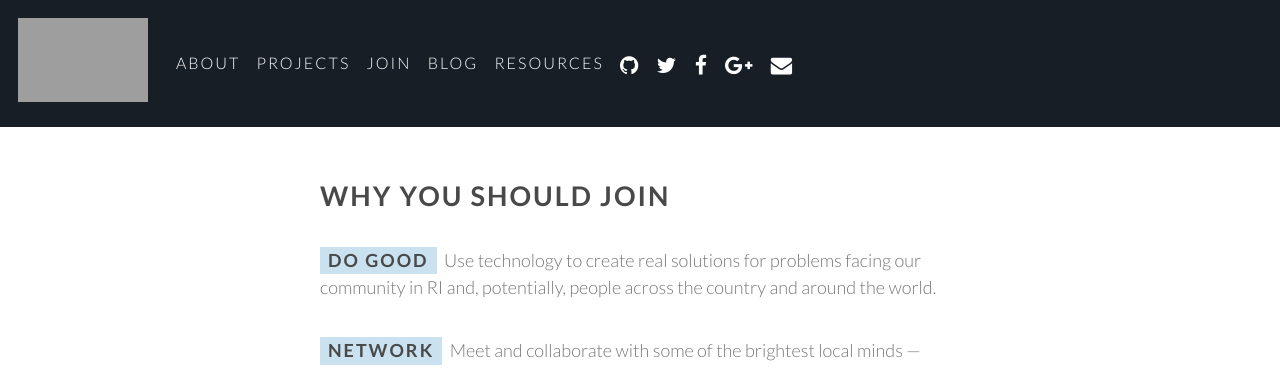
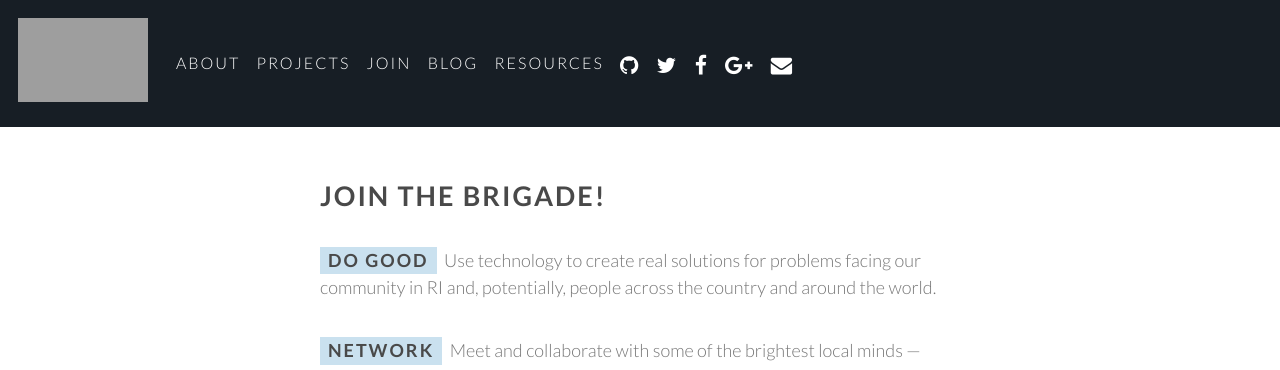
Before and after one commit to codeisland/codeisland.github.io, a Jekyll site: the page built from join/index.html, in a window 1280 px wide, cut to the strip 0-370 px from the top of the page. Built offline with Jekyll 4.4.1, drawn with Linux system fonts in a browser that asks for light colours; nearby versions of some CDN libraries; grey boxes are pictures that could not be loaded.

Commit message:
A little more active, JOIN UP!

```diff
--- a/join/index.html
+++ b/join/index.html
@@ -5,7 +5,7 @@ title: Code Island Members
 published: true
 ---
 
-<h2>Why You Should Join</h2>
+<h2>Join the brigade!</h2>
 <p>
   <h4>Do Good</h4> Use technology to create real solutions for problems facing our community in RI and, potentially, people across the country and around the world.
 </p>
```
